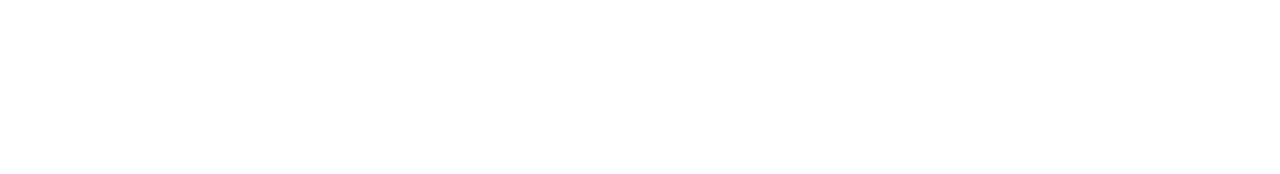
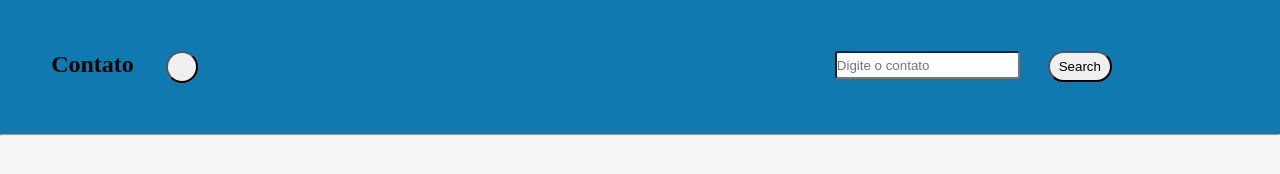
Before and after one commit to rafalacerda10/front-crud-categories, a plain HTML site: page app/form.html in a window 1280 px wide. Drawn offline with Linux system fonts and the light colour scheme.

Commit message:
First time header

```diff
--- /dev/null
+++ b/app/css/header.css
@@ -0,0 +1,42 @@
+.cabecalho {
+    /* AJustes tela */
+    padding: 4%;
+    height: 20%;
+    display: flex;
+    justify-content: space-between;
+
+    /*Cores*/
+    background-color: #107AB0 ;
+
+
+ }
+
+ .cabecalho__cadastro {
+    display: flex;
+    gap: 2rem;
+ }
+
+ .cabecalho__cadastro__button {
+    width: 2rem;
+    height: 2rem;
+    border-radius: 50%;
+ }
+
+ .cabecalho__pesquisa {
+   display: grid;
+   grid-template-columns: repeat(2, 1fr);
+   gap: 2rem;
+ }
+
+ .cabecalho__pesquisa__button {
+   width: 4rem;
+   height: 1.9rem;
+   border-radius: 2rem;
+ }
+
+ .cabecalho__pesquisa__busca {
+   width: 100%;
+   height: 1.5rem;
+   border-radius: 0.2rem;
+
+ }
--- a/app/form.html
+++ b/app/form.html
@@ -1,12 +1,32 @@
 <!DOCTYPE html>
-<html lang="en">
+<html lang="pt-br">
 <head>
     <meta charset="UTF-8">
     <meta name="viewport" content="width=device-width, initial-scale=1.0">
-    <title>Front-Categories</title>
+    <title>Front-Crud</title>
+    <link rel="stylesheet" href="style.css">
 </head>
 <body>
-    <main class= "menu"
+    <header class="cabecalho">
+        <!-- Menu de cadastro de clientes -->
+        <div class="cabecalho__cadastro">
+            <!-- Titulo -->
+            <h2 class="cabecalho__cadastro__titulo"> Contato </h2>
+            <!-- Simbolo -->
+            <input type="button" class="cabecalho__cadastro__button">
+        </div>
+
+
+        <!-- Menu de pesquisa -->
+        <div>
+            <form action="" method="get" class="cabecalho__pesquisa">
+                <input type="text" name="search" class="cabecalho__pesquisa__busca" placeholder="Digite o contato"/>
+                <input type="submit" value="Search" class="cabecalho__pesquisa__button"/>
+            </form>
+        </div>
+    </header>
+    <hr>
+
 
 </body>
 </html>
--- a/app/style.css
+++ b/app/style.css
@@ -1,4 +1,10 @@
+@import url("/app/css/header.css");
+
 * {
    margin: 0;
    padding: 0;
 }
+
+body{
+   background-color: #f5f5f5;
+}
```
